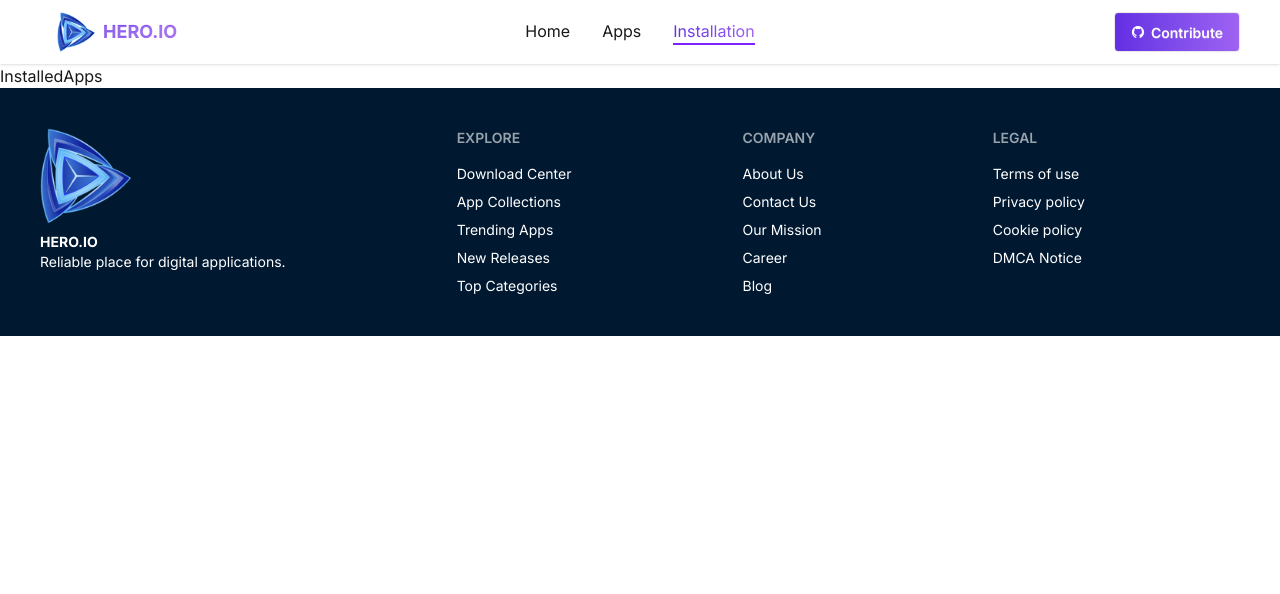
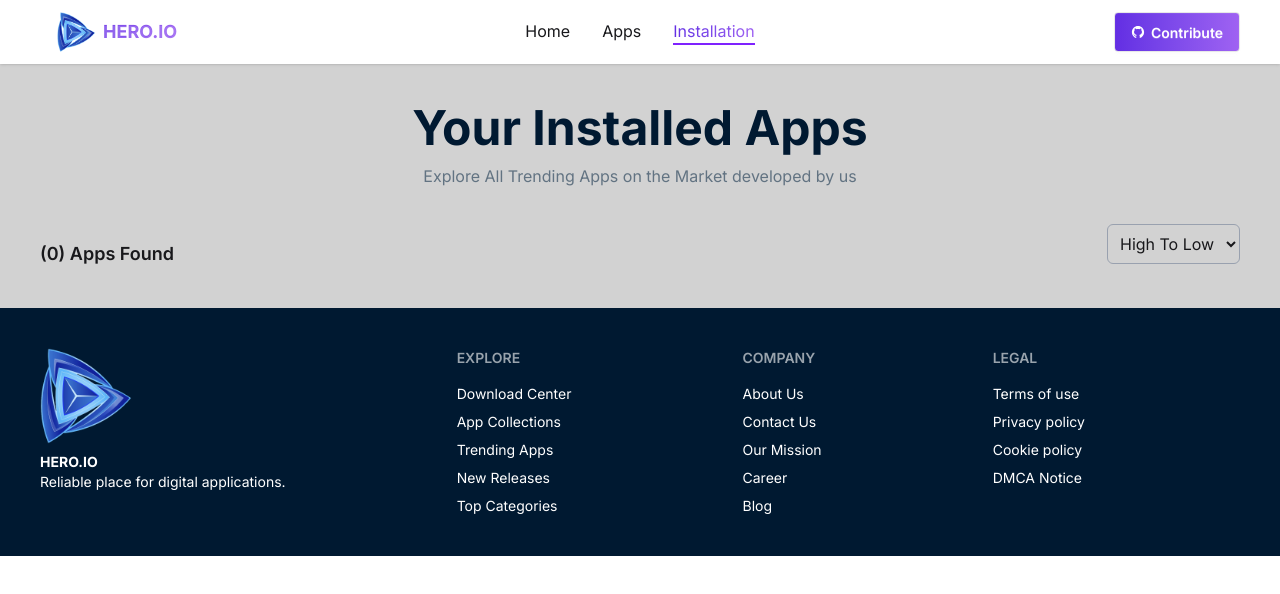
Before and after one commit to Ibne-Shahid/b12-a08-hero-apps, a React (Vite) app: page /installedApps in a window 1280 px wide. Shown: the top 594 px of the page. Built offline with nearby package versions, Linux system fonts and the light colour scheme.

Commit message:
assignment complete

```diff
--- a/public/apps.json
+++ b/public/apps.json
@@ -9,6 +9,7 @@
     "reviews": 1200000,
     "ratingAvg": 4.5,
     "downloads": "100M",
+    "downloadsNum":1000000000,
     "ratings": [
       { "name": "1 star", "count": 550000 },
       { "name": "2 star", "count": 300000 },
@@ -27,6 +28,7 @@
     "reviews": 2000000,
     "ratingAvg": 4.6,
     "downloads": "50M",
+    "downloadsNum":50000000,
     "ratings": [
       { "name": "1 star", "count": 40000 },
       { "name": "2 star", "count": 200000 },
@@ -45,6 +47,7 @@
     "reviews": 900000,
     "ratingAvg": 4.4,
     "downloads": "200M",
+    "downloadsNum":2000000000,
     "ratings": [
       { "name": "1 star", "count": 40000 },
       { "name": "2 star", "count": 255000 },
@@ -63,6 +66,7 @@
     "reviews": 1500000,
     "ratingAvg": 4.2,
     "downloads": "400M",
+    "downloadsNum":4000000000,
     "ratings": [
       { "name": "1 star", "count": 80000 },
       { "name": "2 star", "count": 100000 },
@@ -81,6 +85,7 @@
     "reviews": 500000,
     "ratingAvg": 4.7,
     "downloads": "10M",
+    "downloadsNum":100000000,
     "ratings": [
       { "name": "1 star", "count": 100000 },
       { "name": "2 star", "count": 50000 },
@@ -99,6 +104,7 @@
     "reviews": 2500000,
     "ratingAvg": 4.6,
     "downloads": "500M",
+    "downloadsNum":500000000,
     "ratings": [
       { "name": "1 star", "count": 150000 },
       { "name": "2 star", "count": 190000 },
@@ -117,6 +123,7 @@
     "reviews": 800000,
     "ratingAvg": 4.3,
     "downloads": "150M",
+    "downloadsNum":1500000000,
     "ratings": [
       { "name": "1 star", "count": 105000 },
       { "name": "2 star", "count": 120000 },
@@ -135,6 +142,7 @@
     "reviews": 900000,
     "ratingAvg": 4.5,
     "downloads": "300M",
+    "downloadsNum":3000000000,
     "ratings": [
       { "name": "1 star", "count": 120000 },
       { "name": "2 star", "count": 150000 },
@@ -153,6 +161,7 @@
     "reviews": 700000,
     "ratingAvg": 4.1,
     "downloads": "100M",
+    "downloadsNum":1000000000,
     "ratings": [
       { "name": "1 star", "count": 70000 },
       { "name": "2 star", "count": 150000 },
@@ -171,6 +180,7 @@
     "reviews": 1200000,
     "ratingAvg": 4.4,
     "downloads": "200M",
+    "downloadsNum":2000000000,
     "ratings": [
       { "name": "1 star", "count": 230000 },
       { "name": "2 star", "count": 220000 },
@@ -189,6 +199,7 @@
     "reviews": 800000,
     "ratingAvg": 4.6,
     "downloads": "300M",
+    "downloadsNum":3000000000,
     "ratings": [
       { "name": "1 star", "count": 5000 },
       { "name": "2 star", "count": 3000 },
@@ -207,6 +218,7 @@
     "reviews": 600000,
     "ratingAvg": 4.5,
     "downloads": "100M",
+    "downloadsNum":1000000000,
     "ratings": [
       { "name": "1 star", "count": 15000 },
       { "name": "2 star", "count": 10000 },
@@ -225,6 +237,7 @@
     "reviews": 400000,
     "ratingAvg": 4.3,
     "downloads": "500M",
+    "downloadsNum":5000000000,
     "ratings": [
       { "name": "1 star", "count": 10000 },
       { "name": "2 star", "count": 5000 },
@@ -243,6 +256,7 @@
     "reviews": 300000,
     "ratingAvg": 4.4,
     "downloads": "50M",
+    "downloadsNum":500000000,
     "ratings": [
       { "name": "1 star", "count": 5000 },
       { "name": "2 star", "count": 4000 },
@@ -261,6 +275,7 @@
     "reviews": 450000,
     "ratingAvg": 4.2,
     "downloads": "100M",
+    "downloadsNum":1000000000,
     "ratings": [
       { "name": "1 star", "count": 20000 },
       { "name": "2 star", "count": 15000 },
@@ -279,6 +294,7 @@
     "reviews": 250000,
     "ratingAvg": 4.3,
     "downloads": "70M",
+    "downloadsNum":700000000,
     "ratings": [
       { "name": "1 star", "count": 5000 },
       { "name": "2 star", "count": 3000 },
@@ -297,6 +313,7 @@
     "reviews": 150000,
     "ratingAvg": 4.5,
     "downloads": "500M",
+    "downloadsNum":5000000000,
     "ratings": [
       { "name": "1 star", "count": 2000 },
       { "name": "2 star", "count": 1000 },
@@ -315,6 +332,7 @@
     "reviews": 200000,
     "ratingAvg": 4.2,
     "downloads": "80M",
+    "downloadsNum":800000000,
     "ratings": [
       { "name": "1 star", "count": 5000 },
       { "name": "2 star", "count": 4000 },
@@ -333,6 +351,7 @@
     "reviews": 250000,
     "ratingAvg": 4.5,
     "downloads": "60M",
+    "downloadsNum":600000000,
     "ratings": [
       { "name": "1 star", "count": 5000 },
       { "name": "2 star", "count": 3000 },
@@ -351,6 +370,7 @@
     "reviews": 100000,
     "ratingAvg": 4.6,
     "downloads": "30M",
+    "downloadsNum":300000000,
     "ratings": [
       { "name": "1 star", "count": 1000 },
       { "name": "2 star", "count": 1000 },
@@ -369,6 +389,7 @@
     "reviews": 200000,
     "ratingAvg": 4.6,
     "downloads": "150M",
+    "downloadsNum":1500000000,
     "ratings": [
       { "name": "1 star", "count": 2000 },
       { "name": "2 star", "count": 1000 },
@@ -387,6 +408,7 @@
     "reviews": 300000,
     "ratingAvg": 4.5,
     "downloads": "700M",
+    "downloadsNum":7000000000,
     "ratings": [
       { "name": "1 star", "count": 3000 },
       { "name": "2 star", "count": 2000 },
@@ -405,6 +427,7 @@
     "reviews": 150000,
     "ratingAvg": 4.6,
     "downloads": "500M",
+    "downloadsNum":5000000000,
     "ratings": [
       { "name": "1 star", "count": 2000 },
       { "name": "2 star", "count": 1000 },
@@ -423,6 +446,7 @@
     "reviews": 200000,
     "ratingAvg": 4.7,
     "downloads": "500M",
+    "downloadsNum":5000000000,
     "ratings": [
       { "name": "1 star", "count": 1000 },
       { "name": "2 star", "count": 1000 },
@@ -441,6 +465,7 @@
     "reviews": 200000,
     "ratingAvg": 4.5,
     "downloads": "50M",
+    "downloadsNum":500000000,
     "ratings": [
       { "name": "1 star", "count": 2000 },
       { "name": "2 star", "count": 1000 },
@@ -459,6 +484,7 @@
     "reviews": 250000,
     "ratingAvg": 4.6,
     "downloads": "100M",
+    "downloadsNum":1000000000,
     "ratings": [
       { "name": "1 star", "count": 2000 },
       { "name": "2 star", "count": 1000 },
@@ -477,6 +503,7 @@
     "reviews": 150000,
     "ratingAvg": 4.4,
     "downloads": "30M",
+    "downloadsNum":300000000,
     "ratings": [
       { "name": "1 star", "count": 1000 },
       { "name": "2 star", "count": 500 },
@@ -495,6 +522,7 @@
     "reviews": 200000,
     "ratingAvg": 4.4,
     "downloads": "500M",
+    "downloadsNum":5000000000,
     "ratings": [
       { "name": "1 star", "count": 5000 },
       { "name": "2 star", "count": 2000 },
--- a/src/components/AppDetailsComponent.jsx
+++ b/src/components/AppDetailsComponent.jsx
@@ -14,7 +14,7 @@ const AppDetailsComponent = ({ app, handleInstall, isClicked }) => {
                         <h3 className='text-[#001931] font-bold text-3xl'>{app?.title}</h3>
                         <p className='text-[#627382] text-md'>Developed by <span className='text-violet-600'>{app?.companyName}</span></p>
                         <hr className='text-gray-400 mt-3 w-full hidden md:block' />
-                        <button onClick={handleInstall} disabled={isClicked} className="btn btn-accent text-white text-xs md:text-base mt-4 md:hidden">{isClicked ? "Installed" : `Install Now (${app?.size} MB)`}</button>
+                        <button onClick={()=>handleInstall(app?.id)} disabled={isClicked} className="btn btn-accent text-white text-xs md:text-base mt-4 md:hidden">{isClicked ? "Installed" : `Install Now (${app?.size} MB)`}</button>
                         <div className='hidden md:block'>
                             <div className='mt-3 flex gap-10'>
                                 <div className='space-y-1'>
@@ -34,7 +34,7 @@ const AppDetailsComponent = ({ app, handleInstall, isClicked }) => {
                                 </div>
                             </div>
                         </div>
-                        <button onClick={handleInstall} disabled={isClicked} className="btn btn-accent text-white mt-4 hidden md:block">{isClicked ? "Installed" : `Install Now (${app?.size} MB)`}</button>
+                        <button onClick={()=>handleInstall(app?.id)} disabled={isClicked} className="btn btn-accent text-white mt-4 hidden md:block">{isClicked ? "Installed" : `Install Now (${app?.size} MB)`}</button>
                     </div>
                 </div>
                 <div className='mt-5 grid grid-cols-3 gap-2 text-center md:hidden'>
--- /dev/null
+++ b/src/components/InsApps.jsx
@@ -0,0 +1,29 @@
+import React from 'react'
+import { BsDownload } from 'react-icons/bs';
+import { FaStar } from 'react-icons/fa';
+
+const InsApps = ({ app, handleUnInstall }) => {
+    return (
+        <div className='mt-5'>
+
+            <div className='bg-white p-4 rounded-md flex justify-between items-center'>
+                <div className='flex gap-4'>
+                    <img className='w-20 h-20' src={app?.image} alt="" />
+                    <div className='flex flex-col justify-center gap-2'>
+                        <p className='font-semibold'>{app?.title}</p>
+                        <div className='flex gap-3 items-center'>
+                            <p className='text-green-600 flex items-center gap-1 text-xs'><BsDownload/> {app?.downloads}</p>
+                            <p className='text-orange-600 flex items-center gap-1 text-xs'><FaStar/> {app?.ratingAvg}</p>
+                            <p className='text-gray-600 flex items-center gap-1 text-xs'>{app?.size}MB</p>
+                        </div>
+                    </div>
+                </div>
+                <div>
+                    <button onClick={()=>handleUnInstall(app?.id)} className="btn btn-accent text-white text-xs md:text-base">Uninstall</button>
+                </div>
+            </div>
+        </div>
+    )
+}
+
+export default InsApps
--- /dev/null
+++ b/src/hooks/localStorage.js
@@ -0,0 +1,36 @@
+const getItem = ()=>{
+
+    const installedApps = localStorage.getItem('installedApps')
+
+    try {
+        const data = installedApps ? JSON.parse(installedApps) : [];
+        return Array.isArray(data) ? data : [];
+    } catch {
+        return [];
+    }
+
+}
+
+const setItem = (id)=>{
+
+    const installedAppsData = getItem();
+
+    if (installedAppsData.includes(String(id))) {
+        alert('already exist')
+    } else {
+        installedAppsData.push(String(id))
+        localStorage.setItem('installedApps', JSON.stringify(installedAppsData));
+
+    }
+
+}
+
+const removeItems = (id)=>{
+
+    const installedAppsData = getItem();
+
+    const filteredItems = installedAppsData.filter(appId=> appId !== String(id))
+    localStorage.setItem('installedApps', JSON.stringify(filteredItems));
+}
+
+export {setItem, getItem, removeItems}
--- a/src/pages/AppDetails.jsx
+++ b/src/pages/AppDetails.jsx
@@ -1,22 +1,25 @@
 import { useEffect, useState } from 'react'
-import {  useParams } from 'react-router'
+import { useParams } from 'react-router'
 import Swal from 'sweetalert2'
 import useFetchApp from '../hooks/useFetchApps';
 import AppDetailsComponent from '../components/AppDetailsComponent';
 import Loader from '../components/Loader';
-import Error from './Error';
+import AppError from './AppError';
+import { getItem, setItem } from '../hooks/localStorage';
 
 
 const AppDetails = () => {
+    const { id } = useParams()
     const { apps, loading, error } = useFetchApp()
-    const [isClicked, setIsClicked] = useState(false)
-    const { id } = useParams()
+    const [isClicked, setIsClicked] = useState(() => {
+    const installedApps = getItem().map(String);
+    return installedApps.includes(String(id));})
 
 
     const app = apps.find(a => String(a.id) === id)
 
 
-    const handleInstall = () => {
+    const handleInstall = (id) => {
 
         setIsClicked(true)
         Swal.fire({
@@ -24,12 +27,14 @@ const AppDetails = () => {
             icon: "success"
         });
 
+        setItem(id)
+
     }
 
 
     return (
         <div>
-            {loading? <Loader></Loader> : error|| !app ? <Error></Error> : <AppDetailsComponent app={app} handleInstall={handleInstall} isClicked={isClicked}></AppDetailsComponent>}
+            {loading ? <Loader></Loader> : error || !app ? <AppError></AppError> : <AppDetailsComponent app={app} handleInstall={handleInstall} isClicked={isClicked}></AppDetailsComponent>}
         </div>
     )
 }
--- a/src/pages/InstalledApps.jsx
+++ b/src/pages/InstalledApps.jsx
@@ -1,8 +1,55 @@
-import React from 'react'
+import React, { useEffect, useState } from 'react'
+import useFetchApp from '../hooks/useFetchApps'
+import { getItem, removeItems } from '../hooks/localStorage'
+import InsApps from '../components/InsApps'
+import Loader from '../components/Loader'
+import AppError from './AppError'
 
 const InstalledApps = () => {
+  const { apps, loading, error } = useFetchApp()
+  const [installedAppsData, setInstalledAppsData] = useState([])
+  const [sortOrder, setSortOrder] = useState('High')
+
+  useEffect(() => {
+    if (!loading && apps.length > 0) {
+      const installIds = getItem()
+      const installedApps = apps.filter(app => installIds.includes(String(app.id)))
+
+      installedApps.sort((a,b)=>{
+        if (sortOrder === 'High') {
+          return b?.downloadsNum - a?.downloadsNum
+        } else {
+          return a?.downloadsNum - b?.downloadsNum
+        }
+      })
+
+      setInstalledAppsData(installedApps)
+    }
+  }, [loading, apps, sortOrder])
+
+  const handleUnInstall = (id)=>{
+
+    removeItems(id)
+    setInstalledAppsData(appsData=> appsData.filter(data=> data.id !== id))
+
+  }
+
+
   return (
-    <div>InstalledApps</div>
+    <div className='bg-[#D2D2D2] px-2 py-5 md:p-10'>
+      <h1 className='text-[#001931] font-bold text-4xl lg:text-5xl text-center'>Your Installed Apps</h1>
+      <p className='text-[#627382] text-center mt-3 text-sm md:text-base'>Explore All Trending Apps on the Market developed by us</p>
+      <div className='flex justify-between items-center mt-8'>
+        <p className='mt-5 text-lg font-semibold'>({installedAppsData.length}) Apps Found</p>
+        <select value={sortOrder} onChange={e=>setSortOrder(e.target.value)} className='border border-gray-400 p-2 rounded-md'>
+          <option value='High'>High To Low</option>
+          <option value='Low'>Low To High</option>
+        </select>
+      </div>
+
+      {loading? <Loader></Loader>: error ? <AppError></AppError>: installedAppsData.map(app => <InsApps key={app?.id} app={app} handleUnInstall={handleUnInstall}></InsApps>)}
+
+    </div>
   )
 }
 
```
